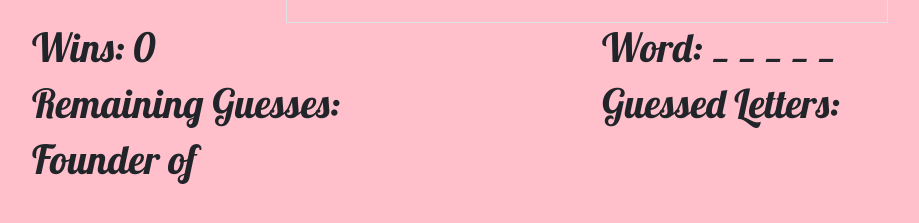
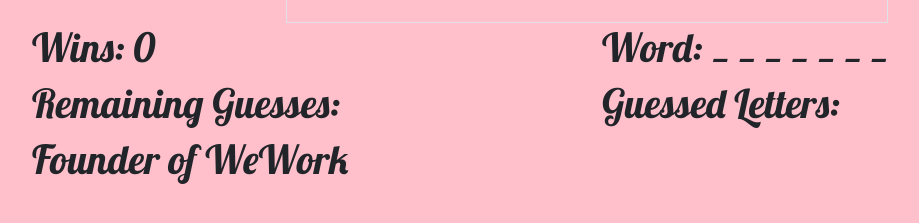
Before and after one commit to greysongy/Word-Guess-Game, a plain HTML site: page index.html in a window 1280 px wide. Shown: the part 435-658 px from the top of the page, without its empty margins (53-972 px from the left). Drawn offline with nearby package versions, Linux system fonts and the light colour scheme.

Commit message:
resetElements method to iteratively create new word setup

```diff
--- a/assets/javascript/game.js
+++ b/assets/javascript/game.js
@@ -1,9 +1,25 @@
 var wins = 0;
-var words = [{ w: "brian chesky", h: "Airbnb" }, { w: "patrick collison", h: "Stripe" }, { w: "elon musk", h: "SpaceX" },
-{ w: "stewart butterfield", h: "Slack" }, {w: "max mullen", h: "Instacart"}, {w: "baiju bhatt", h: "Robinhood"},
-{w: "charlie cheever", h: "quora"}, {w: "neil blumenthal", h: "Warby Parker"}, {w: "adam neumann", h: "WeWork"},
+var words = [{ w: "chesky", h: "Airbnb" }, { w: "collison", h: "Stripe" }, { w: "musk", h: "SpaceX" },
+{ w: "butterfield", h: "Slack" }, { w: "mullen", h: "Instacart" }, { w: "bhatt", h: "Robinhood" },
+{ w: "cheever", h: "quora" }, { w: "blumenthal", h: "Warby Parker" }, { w: "neumann", h: "WeWork" },
 ];
 var guessedLetters = [];
 var numWords = 0;
-var currentWord
-document.getElementById("wins").textContent = "Wins: " + wins;
+var currentWord;
+var remainingGuesses;
+function resetElements() {
+    var index = Math.floor(Math.random() * words.length);
+    console.log(index);
+    var currentWord = words[index].w;
+    document.getElementById("wins").textContent = "Wins: " + wins;
+    var placeholder = "";
+    for (var i = 0; i < currentWord.length; i++) {
+        placeholder = placeholder + "_ ";
+    }
+    document.getElementById("word").textContent = "Word: " + placeholder;
+    document.getElementById("founder").textContent = "Founder of " + words[index].h;
+    console.log(currentWord);
+    guessedLetters = [];
+}
+
+resetElements();
--- a/index.html
+++ b/index.html
@@ -132,7 +132,7 @@
                     <h1 id = "wins">Wins: </h1>
                 </div>
                 <div class="col d-flex ">
-                    <h1>Word: _ _ _ _ _</h1>
+                    <h1 id = "word">Word: _ _ _ _ _</h1>
                 </div>
             </div>
             <div class="row">
@@ -145,7 +145,7 @@
             </div>
             <div class="row ">
                 <div class="col">
-                    <h1>Founder of </h2>
+                    <h1 id = "founder">Founder of </h2>
                 </div>
             </div>
         </div>
```
